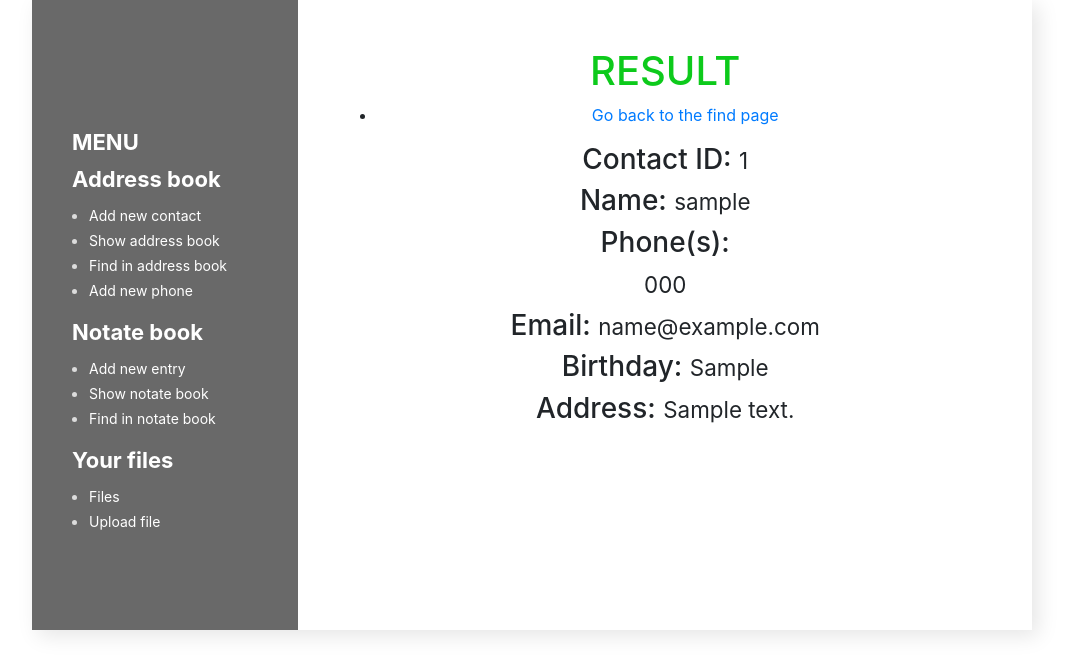
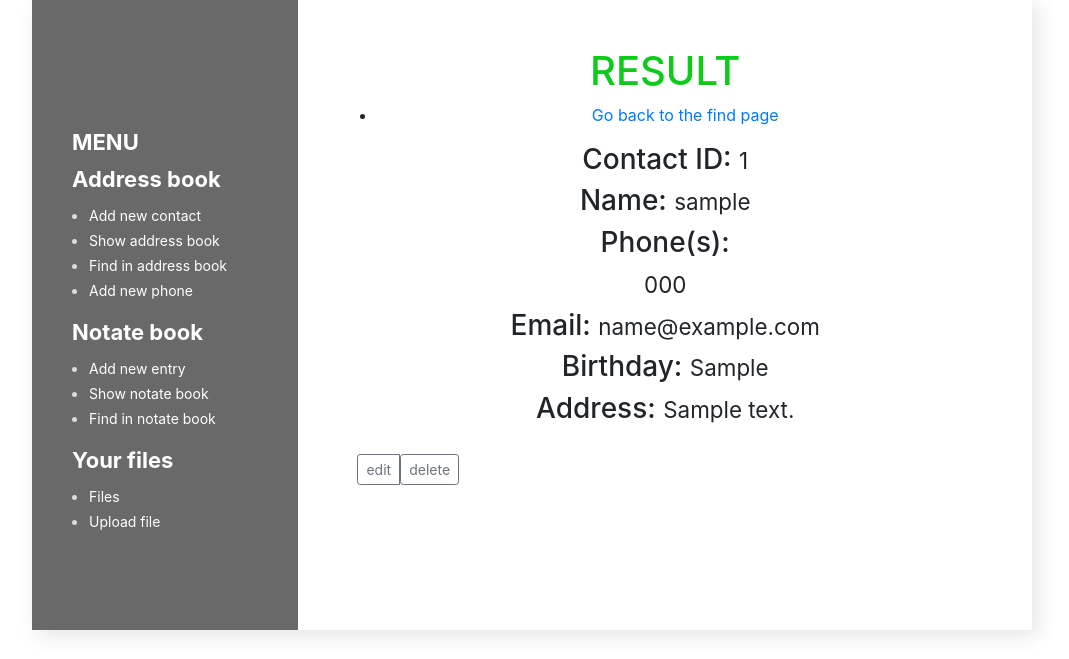
Before and after one commit to romaniuk-o/Python_web_project_team1, a Flask app: template src/templates/pages/result_address_book.html in a window 1280 px wide. Shown: the part 141-800 px from the top of the page, without its empty margins (18-1087 px from the left). Run offline with Flask 2, Linux system fonts and the light colour scheme; tables that the repository leaves empty hold one stand-in row (values such as "Sample post"); the template is opened without the code that fills it: values that come from a table or form of the project are taken from there, most other values are stand-ins (such as "Sample title", 1, 10 or a date in 2020); parts of the project's set-up code (start-up, migrations or seed data) failed here and were passed over; some libraries are stand-ins or nearby versions.

Commit message:
Find contact

```diff
--- a/src/templates/pages/result_address_book.html
+++ b/src/templates/pages/result_address_book.html
@@ -22,6 +22,21 @@
         <h3>Email:      <small> {{ c.email }} </small></h3>
         <h3>Birthday:      <small> {{ c.birthday }} </small></h3>
         <h3>Address:      <small> {{ c.address }} </small></h3>
+        <div class="card-body">
+          <div class="d-flex justify-content-between align-items-center">
+            <div class="btn-group">
+              <a class="btn btn-sm btn-outline-secondary" href="/show_address_book/edit/{{n.id}}"
+                >edit</a
+              >
+              <form action="/show_address_book/delete/{{n.id}}" method="GET">
+                <button class="btn btn-sm btn-outline-secondary">
+                  delete
+                </button>
+              </form>
+            </div>
+
+          </div>
+        </div>
         {% endfor %}
         {% else %}
           <h3>Nothing find</h3>
```
Also changed, not shown: 1 other file.
